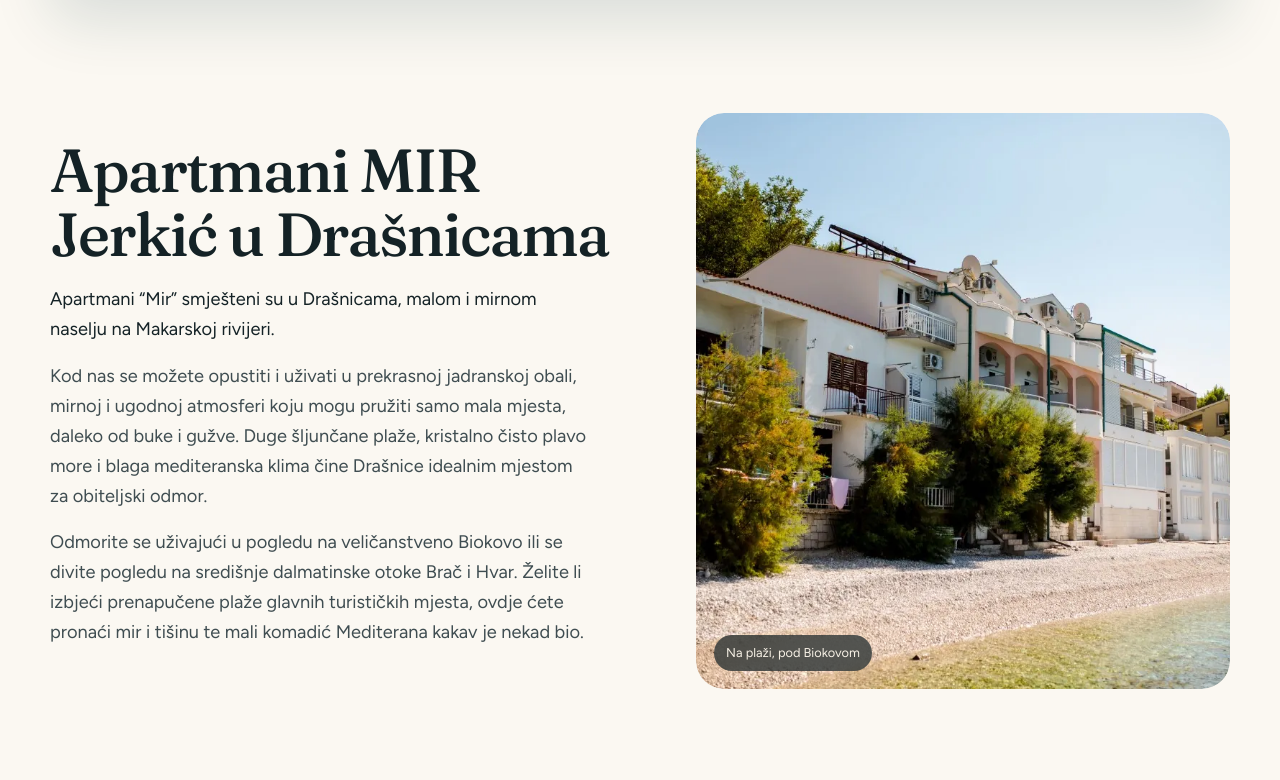
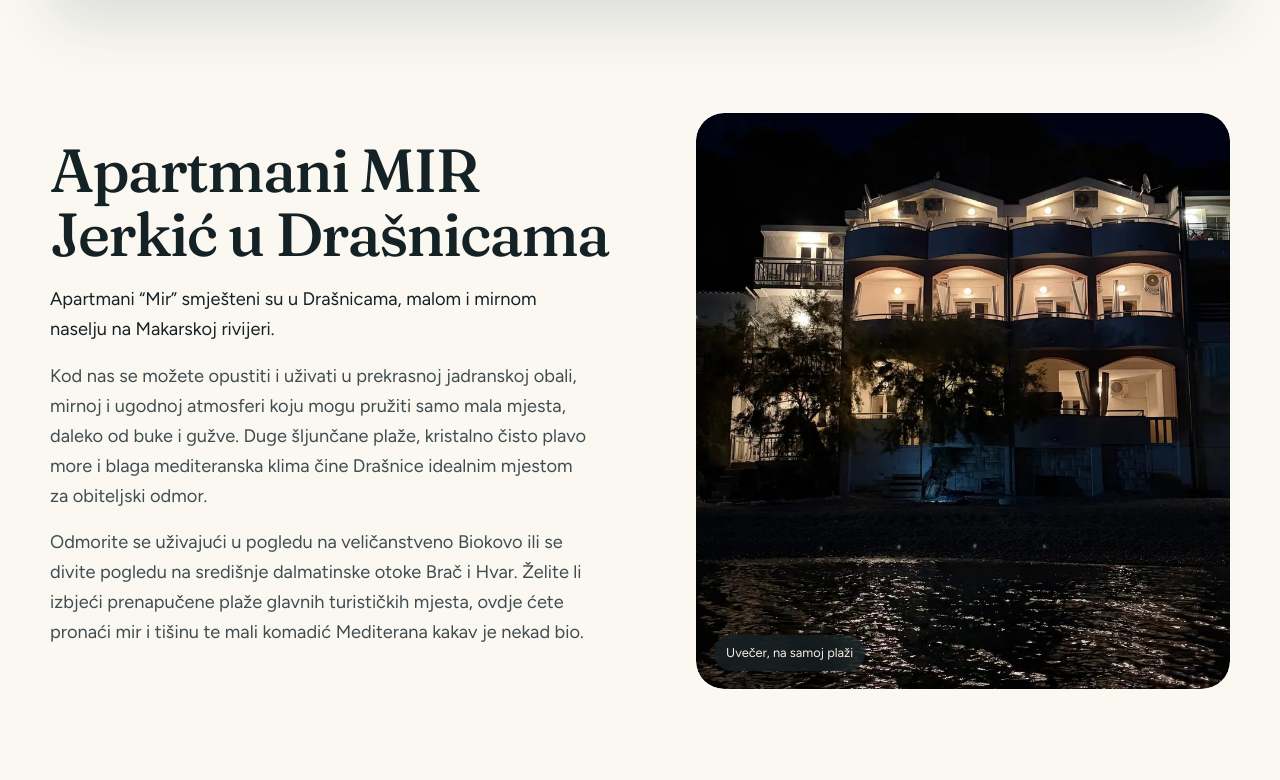
Before and after one commit to Novak57/apartmani-mir, a plain HTML site: page index.html in a window 1280 px wide. Shown: the part 880-1660 px from the top of the page. Drawn offline with Linux system fonts and the light colour scheme.

Commit message:
Use the owner's night house photo in About and the harbour photo for Drasnice.
Co-Authored-By: Claude Opus 5.5 <noreply@anthropic.com>
Claude-Session: https://claude.ai/code/session_01ACh9MkeCKNHy14XuxyNRpe

```diff
--- a/index.html
+++ b/index.html
@@ -288,14 +288,14 @@
           </div>
           <figure class="photo">
             <img
-              src="img/DSC_5931.webp"
-              alt="Apartmani MIR Jerkić uz šljunčanu plažu u Drašnicama"
-              width="1200"
-              height="801"
+              src="img/kuca-noc.webp"
+              alt="Apartmani MIR Jerkić uvečer, osvijetljeni na samoj plaži u Drašnicama"
+              width="900"
+              height="975"
               loading="lazy"
               decoding="async"
             />
-            <figcaption data-i18n="about.cap">Na plaži, pod Biokovom</figcaption>
+            <figcaption data-i18n="about.cap">Uvečer, na samoj plaži</figcaption>
           </figure>
         </div>
       </section>
@@ -489,7 +489,7 @@
           </p>
           <div class="places">
             <button type="button" class="place reveal" data-place="drasnice">
-              <img src="img/drasnice.webp" alt="Drašnice na Makarskoj rivijeri, mjesto apartmana MIR" width="800" height="600" loading="lazy" decoding="async" />
+              <img src="img/drasnice-luka.webp" alt="Luka i plaža u Drašnicama na Makarskoj rivijeri" width="768" height="960" loading="lazy" decoding="async" />
               <div class="place__shade"></div>
               <div class="place__copy">
                 <h3 data-i18n="place.d.title">Drašnice</h3>
@@ -730,6 +730,6 @@
       </div>
     </div>
 
-    <script src="js/app.js?v=20261119f"></script>
+    <script src="js/app.js?v=20261119g"></script>
   </body>
 </html>
--- a/js/app.js
+++ b/js/app.js
@@ -32,7 +32,7 @@ const i18n = {
     "about.p1": "Apartmani “Mir” smješteni su u Drašnicama, malom i mirnom naselju na Makarskoj rivijeri.",
     "about.p3": "Kod nas se možete opustiti i uživati u prekrasnoj jadranskoj obali, mirnoj i ugodnoj atmosferi koju mogu pružiti samo mala mjesta, daleko od buke i gužve. Duge šljunčane plaže, kristalno čisto plavo more i blaga mediteranska klima čine Drašnice idealnim mjestom za obiteljski odmor.",
     "about.p4": "Odmorite se uživajući u pogledu na veličanstveno Biokovo ili se divite pogledu na središnje dalmatinske otoke Brač i Hvar. Želite li izbjeći prenapučene plaže glavnih turističkih mjesta, ovdje ćete pronaći mir i tišinu te mali komadić Mediterana kakav je nekad bio.",
-    "about.cap": "Na plaži, pod Biokovom",
+    "about.cap": "Uvečer, na samoj plaži",
     "amen.title": "Sve što trebate za odmor",
     "amen.lead": "Svi apartmani imaju opremljenu kuhinju, dnevni boravak, kupaonicu i terasu s pogledom na more.",
     "amen.1.t": "Kuhinja i boravak",
@@ -150,7 +150,7 @@ const i18n = {
     "about.p1": "Apartments “Mir” are located in Drasnice, a small and quiet village on the Makarska Riviera.",
     "about.p3": "Relax on the Adriatic coast, in the peaceful atmosphere that only small places can offer, away from noise and crowds. Long pebble beaches, crystal-clear blue sea and a mild Mediterranean climate make Drasnice ideal for a family holiday.",
     "about.p4": "Rest while looking at magnificent Biokovo, or admire the central Dalmatian islands of Brac and Hvar. If you want to avoid overcrowded beaches of the main resorts, here you will find peace, quiet, and a small piece of the Mediterranean as it used to be.",
-    "about.cap": "On the beach, beneath Biokovo",
+    "about.cap": "In the evening, right on the beach",
     "amen.title": "Everything you need",
     "amen.lead": "All apartments have a fully equipped kitchen, living room, bathroom and a terrace overlooking the sea.",
     "amen.1.t": "Kitchen & living room",
@@ -272,7 +272,7 @@ const i18n = {
     "about.p1": "Die Appartements „Mir“ befinden sich in Drašnice, einem kleinen und ruhigen Ort an der Makarska Riviera.",
     "about.p3": "Bei uns können Sie sich entspannen und die wunderschöne Adriaküste genießen, die ruhige und angenehme Atmosphäre, die nur kleine Orte, weit entfernt vom für touristische Orte so typischen Lärm, bieten können. Die langen Kieselstrände, das kristallklare blaue Meer und das milde Mittelmeerklima machen es zu einem idealen Ort für einen Familienurlaub.",
     "about.p4": "Entspannen Sie sich und genießen Sie den Blick auf das herrliche Biokovo-Gebirge oder bewundern Sie die mitteldalmatinischen Inseln Brač und Hvar. Falls Sie überfüllte Strände in den großen touristischen Zentren meiden möchten, finden Sie hier Ruhe und Stille und ein kleines Stück Mittelmeer, wie es früher war.",
-    "about.cap": "Am Strand, unter dem Biokovo",
+    "about.cap": "Am Abend, direkt am Strand",
     "amen.title": "Alles, was Sie brauchen",
     "amen.lead": "Alle Appartements haben eine eigene Küche, ein Wohnzimmer, ein Badezimmer und eine Terrasse mit Meerblick.",
     "amen.1.t": "Küche und Wohnzimmer",
@@ -390,7 +390,7 @@ const i18n = {
     "about.p1": "Gli appartamenti “Mir” si trovano a Drašnice, un piccolo e tranquillo villaggio sulla Riviera di Makarska.",
     "about.p3": "Da noi potete rilassarvi e godere la bellissima costa adriatica, un’atmosfera tranquilla che possono offrire solo i paesi piccoli, lontano dai rumori tipici dei grandi centri turistici. Le lunghe spiagge di ghiaia, il mare azzurro cristallino e il clima mediterraneo temperato ne fanno una destinazione ideale per le vacanze in famiglia.",
     "about.p4": "Rilassatevi con la vista sulla montagna di Biokovo o sulle isole dalmate Brač e Hvar. Se volete evitare le spiagge affollate dei grandi centri, qui troverete pace e un pezzo di Mediterraneo com’era una volta.",
-    "about.cap": "Sulla spiaggia, sotto il Biokovo",
+    "about.cap": "Di sera, direttamente sulla spiaggia",
     "amen.title": "Tutto ciò che serve",
     "amen.lead": "Tutti gli appartamenti hanno cucina attrezzata, soggiorno, bagno e terrazza con vista sul mare.",
     "amen.1.t": "Cucina e soggiorno",
@@ -508,7 +508,7 @@ const i18n = {
     "about.p1": "Apartamenty „Mir” znajdują się w Drašnicach, małej i spokojnej miejscowości na Riwierze Makarskiej.",
     "about.p3": "U nas można odpocząć i cieszyć się pięknym wybrzeżem Adriatyku, spokojną atmosferą małych miejscowości, z dala od hałasu i tłoku. Długie żwirowe plaże, krystalicznie czyste błękitne morze i łagodny klimat śródziemnomorski czynią Drašnice idealnym miejscem na rodzinne wakacje.",
     "about.p4": "Zrelaksuj się podziwiając Biokovo albo widok na wyspy środkowej Dalmacji, Brač i Hvar. Jeśli chcą Państwo uniknąć przepełnionych plaż głównych miejscowości, tutaj jest spokój, cisza i mały kawałek Morza Śródziemnego, jaki był kiedyś.",
-    "about.cap": "Na plaży, pod Biokovem",
+    "about.cap": "Wieczorem, tuż przy plaży",
     "amen.title": "Wszystko, czego potrzeba",
     "amen.lead": "Wszystkie apartamenty mają wyposażoną kuchnię, salon, łazienkę i taras z widokiem na morze.",
     "amen.1.t": "Kuchnia i salon",
@@ -626,7 +626,7 @@ const i18n = {
     "about.p1": "Apartmány “Mir” se nacházejí v malé a klidné vesnici Drašnice na Makarské riviéře.",
     "about.p3": "U nás můžete relaxovat na krásném jadranském pobřeží, v klidné atmosféře, kterou umí nabídnout jen menší místa, daleko od hluku a davů. Dlouhé oblázkové pláže, křišťálově čisté modré moře a mírné středomořské podnebí dělají z Drašnice ideální místo pro rodinnou dovolenou.",
     "about.p4": "Odpočiňte si s výhledem na velkolepé Biokovo nebo na dalmatské ostrovy Brač a Hvar. Pokud se chcete vyhnout přeplněným plážím hlavních letovisek, tady najdete klid, ticho a malý kousek Středomoří, jak tomu bylo dříve.",
-    "about.cap": "Na pláži, pod Biokovem",
+    "about.cap": "Večer, přímo na pláži",
     "amen.title": "Vše, co k dovolené potřebujete",
     "amen.lead": "Všechny apartmány mají vybavenou kuchyň, obývací pokoj, koupelnu a terasu s výhledem na moře.",
     "amen.1.t": "Kuchyně a obývací pokoj",
@@ -723,7 +723,7 @@ const ROOMS = {
 };
 
 const PLACES = {
-  drasnice: { title: "place.d.title", body: "place.d.body", image: "img/drasnice.webp" },
+  drasnice: { title: "place.d.title", body: "place.d.body", image: "img/drasnice-luka.webp" },
   makarska: { title: "place.m.title", body: "place.m.body", image: "img/makarska.webp" },
   split: { title: "place.s.title", body: "place.s.body", image: "img/split.webp" },
   dubrovnik: {
```
Also changed, not shown: img/drasnice-luka.webp (added), img/kuca-noc.webp (added).
